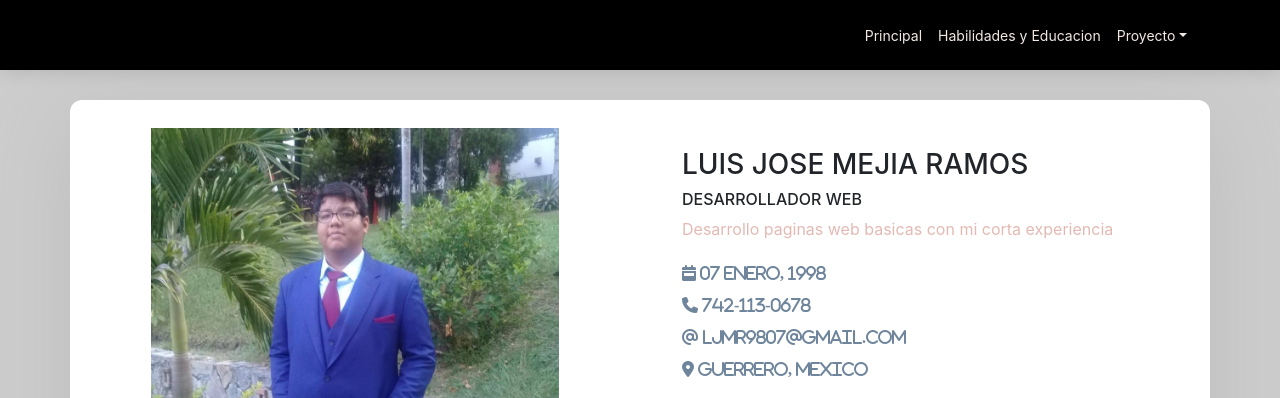
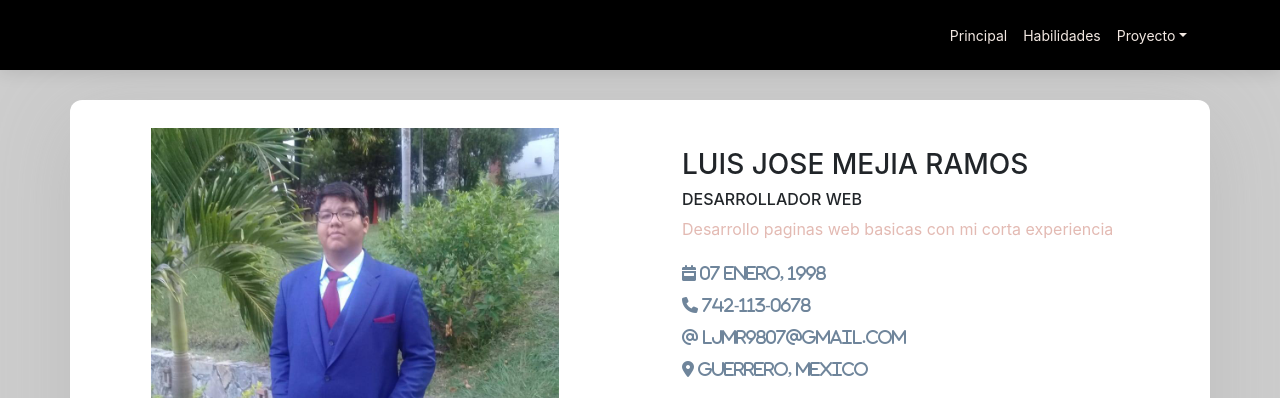
Before and after one commit to LuisJoseMejiaRamos/Portafolio, a plain HTML site: page index.html in a window 1280 px wide. Shown: the top 398 px of the page. Drawn offline with nearby package versions, Linux system fonts and the light colour scheme.

Commit message:
edicion del menu

```diff
--- a/index.html
+++ b/index.html
@@ -25,7 +25,7 @@
                 <div class="container">
                     <ul class="nav ml-auto mr-auto mr-md-0">
                         <li class="nav-item active"><a href="#Principal" class="Principal nav-link">Principal</a></li>
-                        <li class="nav-item"><a href="#skills" class="Habilidades nav-link">Habilidades y Educacion</a></li>
+                        <li class="nav-item"><a href="#skills" class="Habilidades nav-link">Habilidades</a></li>
                         <li class="nav-item submenu dropdown">
                             <a href="#" class="nav-link dropdown-toggle" data-toggle="dropdown" role="button" aria-haspopup="true" aria-expanded="false">Proyecto</a>
                             <ul class="dropdown-menu">
--- a/js/javascript.js
+++ b/js/javascript.js
@@ -7,7 +7,8 @@ misHabilidades.forEach(function(elemento) {
     "<meter class='col-xl-9 col-lg-9' value='"+elemento.nivel+"'></meter>"+
   "</div>"+
 "</div>";
-})
+});
+
 
 $(document).ready(function(){
     $(".Principal").click(function(){
```
